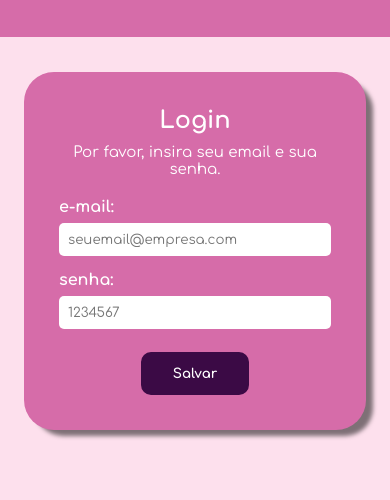
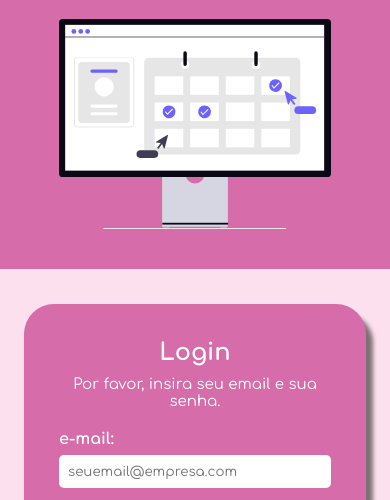
Before and after one commit to phramoscampos-boop/Sistema-de-Gestao---MEI, a plain HTML site: page home/index.html in a window 390 px wide. Shown: the part 320-820 px from the top of the page. Drawn offline with Linux system fonts and the light colour scheme.

Commit message:
Adiciona ilustração de calendário à página inicial e ajusta estilos para responsividade.

```diff
--- a/home/index.html
+++ b/home/index.html
@@ -13,6 +13,7 @@
         <img class="logo-mei" src="logo-mei-v2.svg" alt="Logo da MEI Gestão">
         <h1>Sistema de Gestão - MEI</h1>
         <p>Gerencie seu fluxo de clientes e atividades de forma eficiente.</p>
+        <img class="ilustracao-calendario" src="calendario.svg" alt="Ilustração de calendário e organização de tarefas">
       </section>
 
       <section class="area-login">
--- a/home/style.css
+++ b/home/style.css
@@ -55,6 +55,14 @@
     margin: 0;
     max-width: 390px;
     line-height: 1.6;
+}
+
+.ilustracao-calendario {
+    width: min(100%, 390px);
+    max-height: 300px;
+    margin-top: 28px;
+    object-fit: contain;
+    position: relative;
 }
 
 .area-login {
@@ -140,6 +148,12 @@
         padding: 40px 28px;
     }
 
+    .ilustracao-calendario {
+        width: min(100%, 280px);
+        max-height: 210px;
+        margin-top: 22px;
+    }
+
     .area-login {
         padding: 35px 24px;
     }
```
